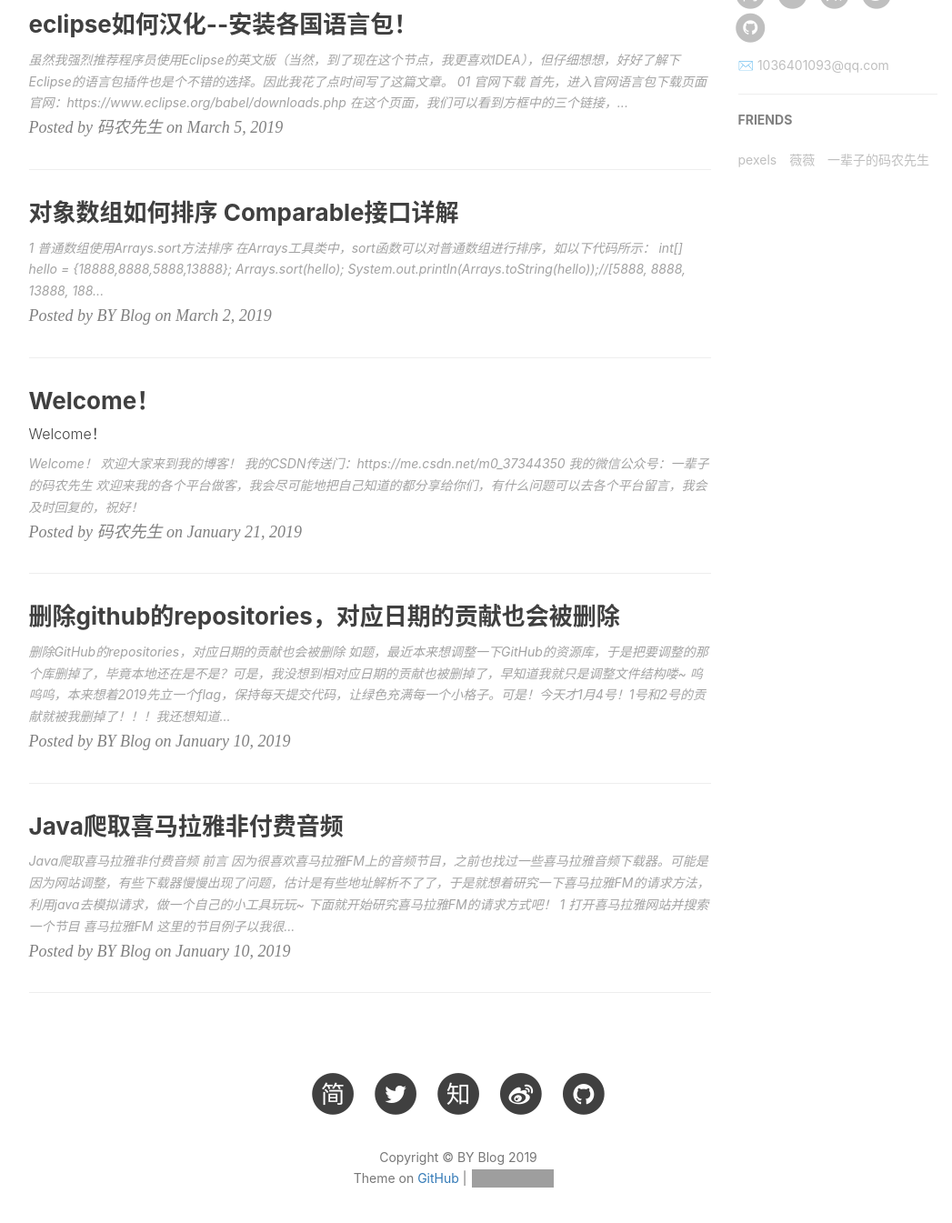
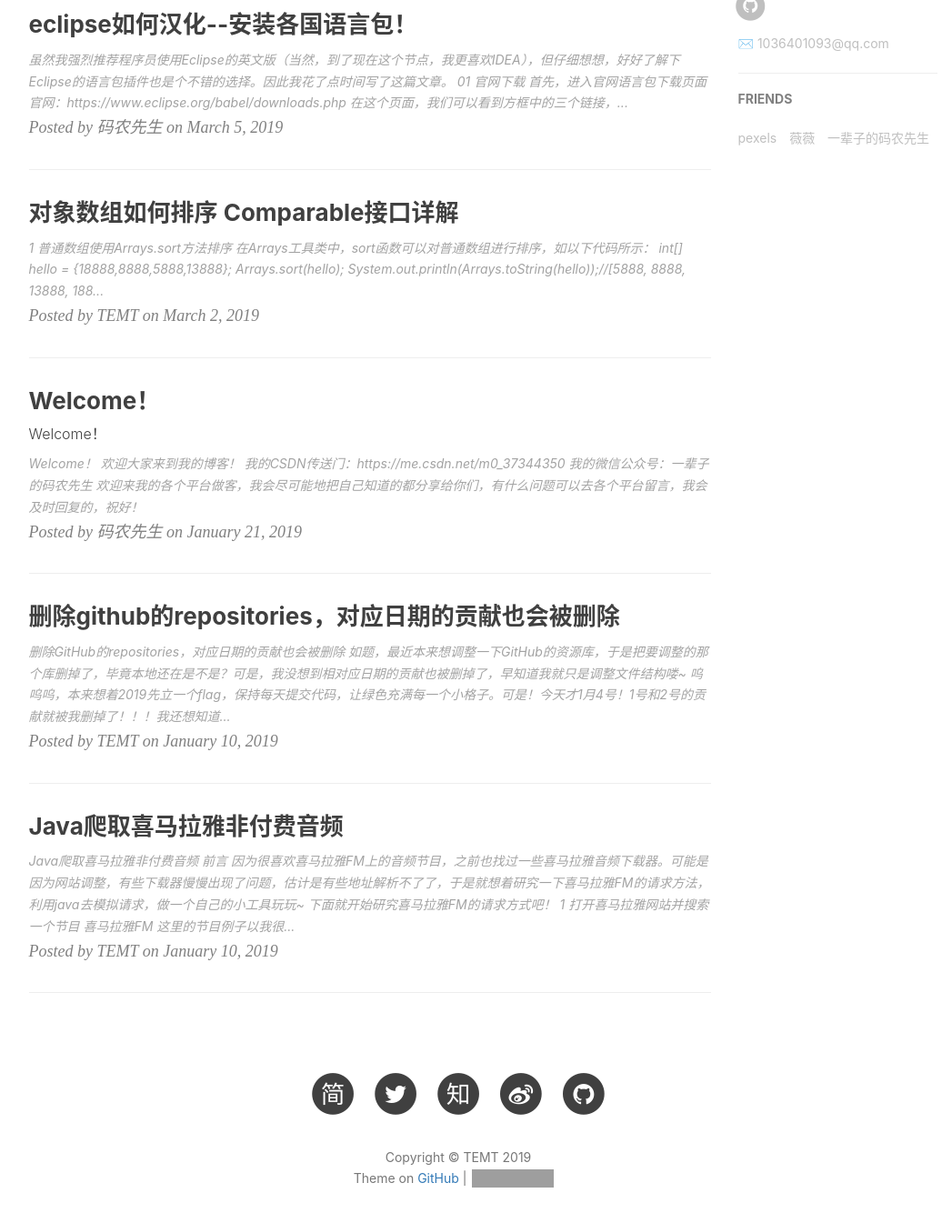
Before and after one commit to MiracleTaoTao/miracletaotao.github.io, a Jekyll site: the page built from index.html, in a window 1280 px wide and 1400 px high, scrolled down 919 px. Shown: the top 1345 px of the window at 91% size, without its empty margins (136-1183 px from the left). Built offline with Jekyll 4.4.1, drawn with Linux system fonts in a browser that asks for light colours; nearby versions of some CDN libraries; the list of posts is cut into pages by our own code; comment, search, counter and statistics services are not loaded; some of the changed text lies outside the part shown; grey boxes are pictures that could not be loaded.

Commit message:
更新主页参数

```diff
--- a/_config.yml
+++ b/_config.yml
@@ -1,9 +1,9 @@
 # Site settings
-title: BY Blog
-SEOTitle: 码农先生的博客 | BY Blog
+title: TEMT
+SEOTitle: 码农先生的博客 | TEMT
 header-img: img/post-bg-desk.jpg
 email: 1036401093@qq.com
-description: "Every failure is leading towards success."
+description: "编程 阅读 写作 分享 静静思考"
 keyword: "BY, BY Blog, 码农先生的博客, java, web"
 url: "http://miracletaotao.github.io"          # your host, for absolute URL
 baseurl: ""      # for example, '/blog' if your blog hosted on 'host/blog'
@@ -11,7 +11,7 @@
 
 # Sidebar settings
 sidebar: true                           # whether or not using Sidebar.
-sidebar-about-description: "Goals determine what you going to be!"
+sidebar-about-description: "编程 阅读 写作 分享 静静思考"
 sidebar-avatar: /img/code-photo.jpeg      # use absolute URL, seeing it's used in both `/` and `/about/`
 
 
```
